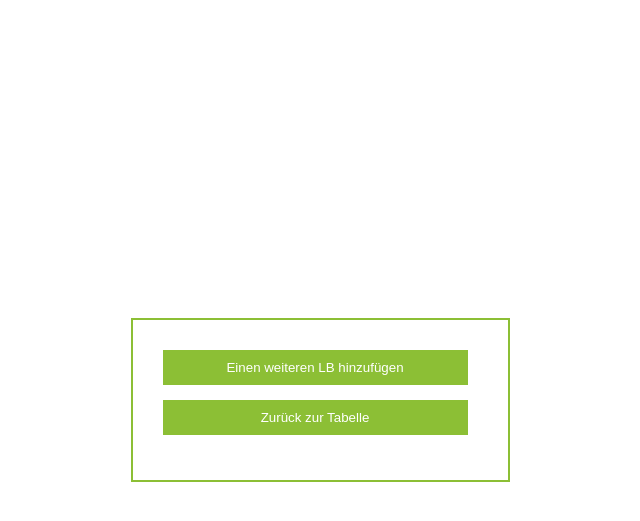
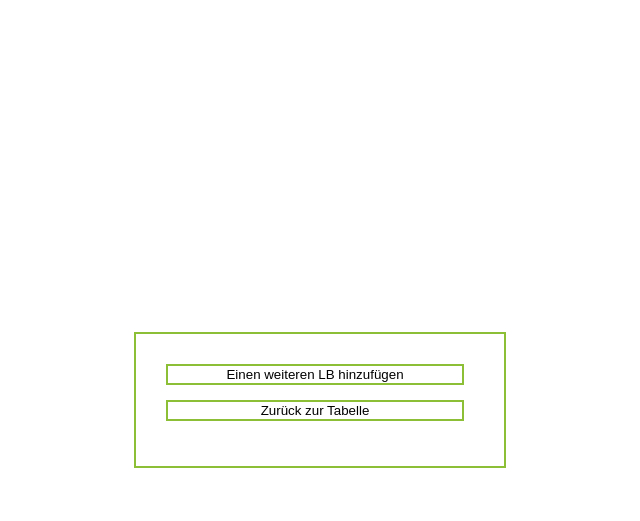
Before and after one commit to Atomic207/m307_Interaktive_Webseite_erstellen, a PHP site: page /succsess.php in a window 1280 px wide. Shown: the top 521 px of the page, without its empty margins (320-960 px from the left). Run offline with PHP 8.4, Linux system fonts and the light colour scheme.

Commit message:
mamamammamaaaaaaaaahnnnn

```diff
--- a/succsess.php
+++ b/succsess.php
@@ -9,10 +9,10 @@
 <body>
  <div class="container">
     <a href="addnew.php">
-        <input type="submit" value="Einen weiteren LB hinzufügen" class="full-width green-bg">
+        <input type="submit" value="Einen weiteren LB hinzufügen" class="full-width green-border">
         </a>
         <a href="index.php">
-            <input type="submit" value="Zurück zur Tabelle" class="full-width green-bg">
+            <input type="submit" value="Zurück zur Tabelle" class="full-width green-border">
             </a>
 </body>
 </html>
```
